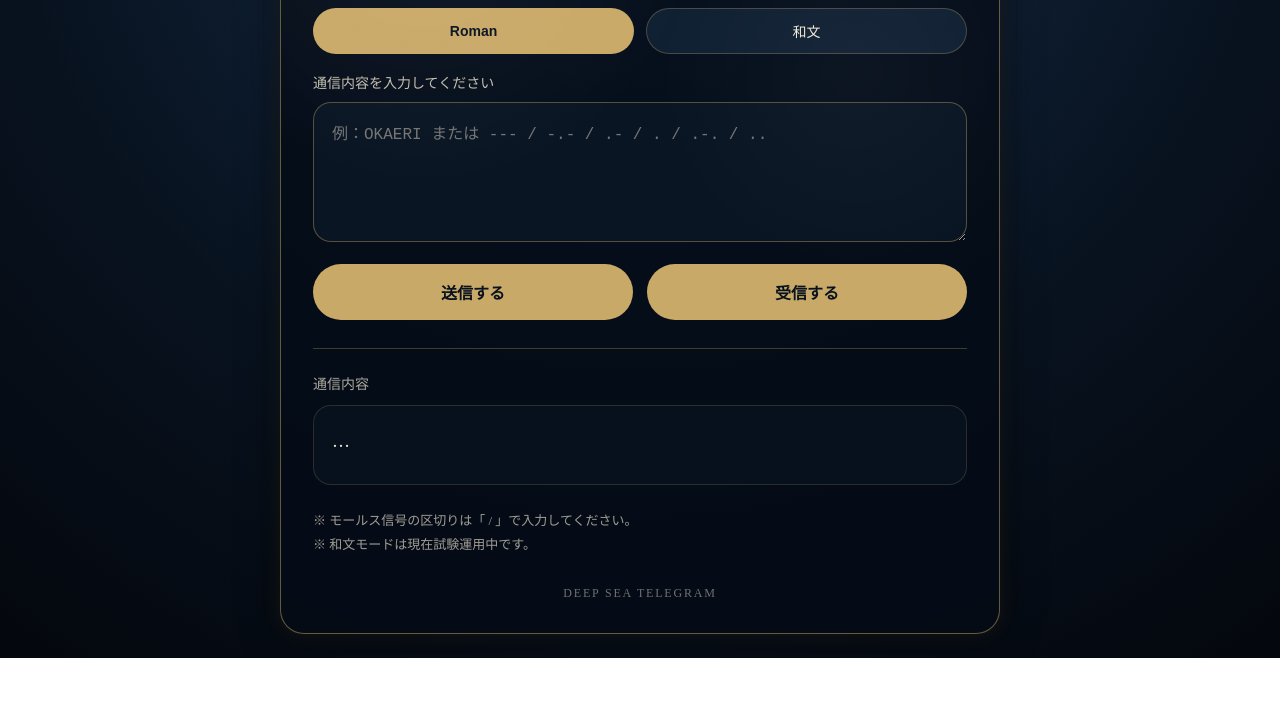
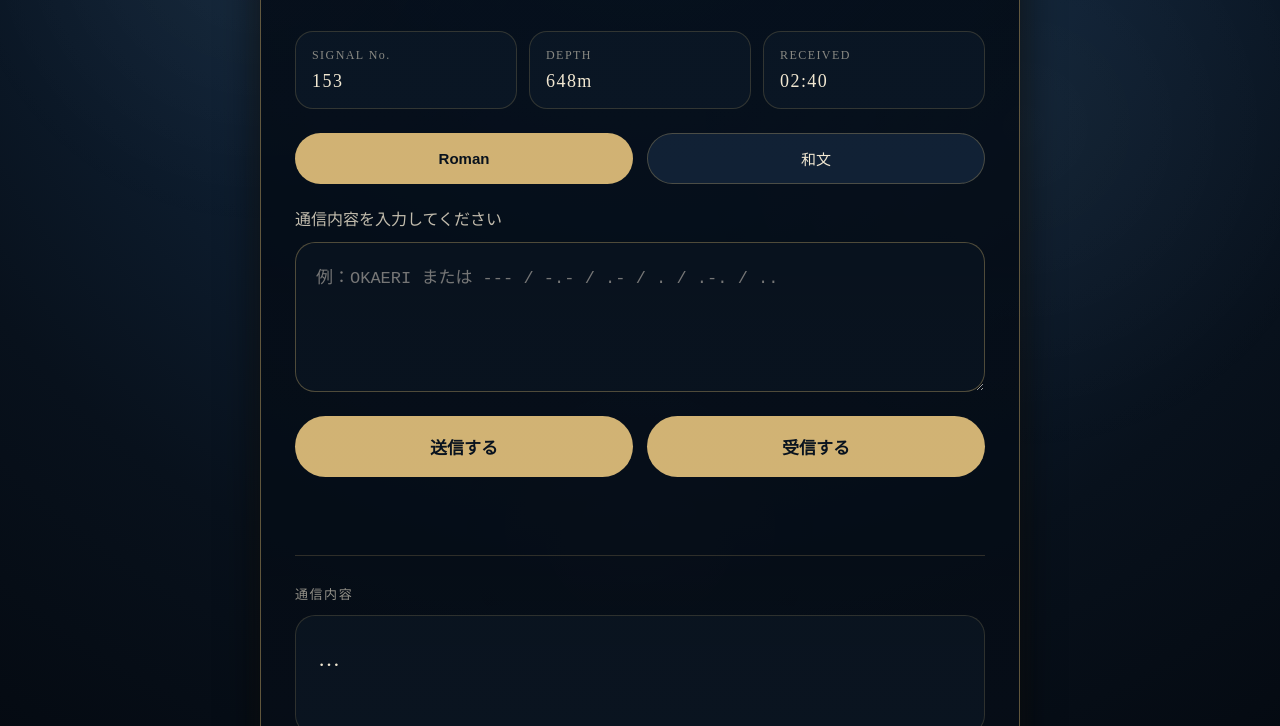
Before and after one commit to 00yui-yui00/shinkai-denshin, a plain HTML site: page index.html in a window 1280 px wide. Shown: the part 194-920 px from the top of the page. Before the commit the page ends 852 px from the top, so only its background shows below. Drawn offline with Linux system fonts and the light colour scheme.

Commit message:
Update index.html

```diff
--- a/index.html
+++ b/index.html
@@ -3,7 +3,6 @@
 <head>
 <meta charset="UTF-8">
 <meta name="viewport" content="width=device-width, initial-scale=1.0">
-
 <title>☾ 深海電信 解読室 ☾</title>
 
 <style>
@@ -15,9 +14,12 @@
 body{
     margin:0;
     min-height:100vh;
+
     background:
-    radial-gradient(circle at top,#17304d 0%,#08121f 60%,#04070d 100%);
-    color:#f3ead7;
+    radial-gradient(circle at top,#183554 0%,#08111c 60%,#02050a 100%);
+
+    color:#f2e8d2;
+
     font-family:
     "Yu Mincho",
     "Hiragino Mincho ProN",
@@ -28,38 +30,59 @@ body{
     align-items:center;
 
     padding:24px;
+
+    overflow-x:hidden;
+}
+
+body::before{
+
+    content:"";
+
+    position:fixed;
+    inset:0;
+
+    background:
+    radial-gradient(circle at 20% 15%, rgba(255,255,255,0.04), transparent 25%),
+    radial-gradient(circle at 80% 40%, rgba(255,255,255,0.03), transparent 30%),
+    radial-gradient(circle at 50% 90%, rgba(255,255,255,0.02), transparent 20%);
+
+    pointer-events:none;
 }
 
 .container{
 
     width:100%;
-    max-width:720px;
+    max-width:760px;
 
-    background:
-    rgba(4,12,22,0.82);
+    background:rgba(3,10,20,0.82);
 
-    border:1px solid rgba(201,169,103,0.5);
+    border:1px solid rgba(210,180,110,0.45);
 
-    border-radius:24px;
+    border-radius:28px;
 
-    padding:32px;
+    padding:34px;
+
+    position:relative;
 
     box-shadow:
-    0 0 40px rgba(0,0,0,0.6),
-    0 0 20px rgba(201,169,103,0.12);
+    0 0 40px rgba(0,0,0,0.7),
+    0 0 24px rgba(210,180,110,0.08);
 
-    position:relative;
     overflow:hidden;
 }
 
-.container::before{
+.container::after{
+
     content:"";
+
     position:absolute;
     inset:0;
 
     background:
-    radial-gradient(circle at 20% 10%, rgba(255,255,255,0.05), transparent 30%),
-    radial-gradient(circle at 80% 30%, rgba(255,255,255,0.03), transparent 25%);
+    linear-gradient(
+    transparent,
+    rgba(255,255,255,0.015)
+    );
 
     pointer-events:none;
 }
@@ -67,85 +90,135 @@ body{
 .title{
 
     text-align:center;
-    font-size:38px;
+
+    font-size:40px;
+
     letter-spacing:0.18em;
 
-    margin-bottom:8px;
+    margin-bottom:10px;
 }
 
 .subtitle{
 
     text-align:center;
-    font-size:14px;
 
-    opacity:0.75;
+    opacity:0.72;
 
-    margin-bottom:32px;
-    line-height:1.8;
+    line-height:2;
+
+    margin-bottom:34px;
+}
+
+.signal-box{
+
+    display:flex;
+    justify-content:space-between;
+    gap:12px;
+
+    margin-bottom:24px;
+
+    flex-wrap:wrap;
+}
+
+.signal-card{
+
+    flex:1;
+
+    min-width:180px;
+
+    background:#091523;
+
+    border:1px solid rgba(210,180,110,0.2);
+
+    border-radius:18px;
+
+    padding:16px;
+}
+
+.signal-label{
+
+    font-size:12px;
+
+    opacity:0.55;
+
+    margin-bottom:8px;
+
+    letter-spacing:0.12em;
+}
+
+.signal-value{
+
+    font-size:18px;
+
+    letter-spacing:0.08em;
 }
 
 .mode-switch{
 
     display:flex;
-    gap:12px;
+    gap:14px;
 
-    margin-bottom:18px;
+    margin-bottom:22px;
 }
 
 .mode-switch button{
 
     flex:1;
 
-    padding:12px;
-
-    border:none;
+    padding:14px;
 
     border-radius:999px;
 
-    background:#102033;
+    border:1px solid rgba(210,180,110,0.3);
 
-    color:#f3ead7;
+    background:#102034;
 
-    border:1px solid rgba(201,169,103,0.3);
+    color:#f2e8d2;
 
     cursor:pointer;
 
-    font-size:14px;
+    transition:0.2s;
+
+    font-size:15px;
 }
 
 .mode-switch button.active{
 
-    background:#c9a967;
-    color:#08121f;
+    background:#d1b273;
+
+    color:#08111c;
+
     font-weight:bold;
 }
 
 .label{
 
-    margin-bottom:10px;
-    font-size:14px;
+    margin-bottom:12px;
+
     opacity:0.8;
 }
 
 textarea{
 
     width:100%;
-    min-height:140px;
+
+    min-height:150px;
 
     resize:vertical;
 
-    border-radius:18px;
+    background:#07111d;
 
-    border:1px solid rgba(201,169,103,0.4);
+    color:#f2e8d2;
 
-    background:#091523;
+    border:1px solid rgba(210,180,110,0.35);
 
-    color:#f3ead7;
+    border-radius:20px;
 
-    padding:18px;
+    padding:20px;
 
-    font-size:16px;
-    line-height:1.8;
+    line-height:1.9;
+
+    font-size:17px;
 
     outline:none;
 }
@@ -153,29 +226,35 @@ textarea{
 .buttons{
 
     display:flex;
+
     gap:14px;
 
-    margin-top:18px;
+    margin-top:20px;
+
+    flex-wrap:wrap;
 }
 
 .action-btn{
 
     flex:1;
 
-    padding:16px;
+    min-width:180px;
+
+    padding:18px;
 
     border:none;
 
     border-radius:999px;
 
+    background:#d1b273;
+
+    color:#07111d;
+
+    font-weight:bold;
+
+    font-size:17px;
+
     cursor:pointer;
-
-    background:#c9a967;
-
-    color:#08121f;
-
-    font-size:16px;
-    font-weight:bold;
 
     transition:0.2s;
 }
@@ -187,59 +266,97 @@ textarea{
 
 .result-box{
 
-    margin-top:28px;
+    margin-top:34px;
 
-    border-top:1px solid rgba(201,169,103,0.3);
+    border-top:1px solid rgba(210,180,110,0.2);
 
-    padding-top:24px;
+    padding-top:28px;
 }
 
 .result-title{
 
-    font-size:14px;
-    opacity:0.7;
+    margin-bottom:12px;
 
-    margin-bottom:12px;
+    opacity:0.6;
+
+    font-size:13px;
+
+    letter-spacing:0.12em;
 }
 
 .result{
 
-    min-height:80px;
-
-    padding:18px;
-
-    border-radius:18px;
+    min-height:120px;
 
     background:#07111d;
 
-    border:1px solid rgba(201,169,103,0.18);
+    border-radius:20px;
+
+    border:1px solid rgba(210,180,110,0.18);
+
+    padding:22px;
+
+    font-size:22px;
 
     line-height:1.9;
-    font-size:18px;
 
     word-break:break-word;
 }
 
+.copy-btn{
+
+    margin-top:16px;
+
+    width:100%;
+
+    padding:14px;
+
+    border:none;
+
+    border-radius:999px;
+
+    background:#102034;
+
+    color:#f2e8d2;
+
+    border:1px solid rgba(210,180,110,0.2);
+
+    cursor:pointer;
+}
+
+.status{
+
+    margin-top:16px;
+
+    min-height:28px;
+
+    opacity:0.7;
+
+    font-size:14px;
+}
+
 .note{
 
-    margin-top:24px;
+    margin-top:28px;
+
+    line-height:1.9;
+
+    opacity:0.65;
 
     font-size:13px;
-    line-height:1.8;
-
-    opacity:0.65;
 }
 
 .footer{
 
-    margin-top:30px;
+    margin-top:34px;
 
     text-align:center;
 
-    font-size:12px;
     opacity:0.45;
 
-    letter-spacing:0.15em;
+    letter-spacing:0.18em;
+
+    font-size:12px;
 }
 
 @media(max-width:600px){
@@ -249,7 +366,7 @@ textarea{
     }
 
     .title{
-        font-size:28px;
+        font-size:30px;
     }
 
     .buttons{
@@ -271,6 +388,25 @@ textarea{
     <div class="subtitle">
         波間より届いた通信を、ここで受信します。<br>
         言葉にならなかった想いを、暗号へ。
+    </div>
+
+    <div class="signal-box">
+
+        <div class="signal-card">
+            <div class="signal-label">SIGNAL No.</div>
+            <div class="signal-value" id="signalNumber">014</div>
+        </div>
+
+        <div class="signal-card">
+            <div class="signal-label">DEPTH</div>
+            <div class="signal-value" id="depthValue">372m</div>
+        </div>
+
+        <div class="signal-card">
+            <div class="signal-label">RECEIVED</div>
+            <div class="signal-value" id="timeValue">--:--</div>
+        </div>
+
     </div>
 
     <div class="mode-switch">
@@ -304,6 +440,8 @@ textarea{
 
     </div>
 
+    <div class="status" id="statusText"></div>
+
     <div class="result-box">
 
         <div class="result-title">
@@ -314,11 +452,16 @@ textarea{
             …
         </div>
 
+        <button class="copy-btn" onclick="copyResult()">
+            通信内容をコピー
+        </button>
+
     </div>
 
     <div class="note">
         ※ モールス信号の区切りは「 / 」で入力してください。<br>
-        ※ 和文モードは現在試験運用中です。
+        ※ 和文モードは現在試験運用中です。<br>
+        ※ 深海電信は静かな海より送信されています。
     </div>
 
     <div class="footer">
@@ -332,7 +475,6 @@ textarea{
 let currentMode = "roman";
 
 const romanMap = {
-
 "A":".-",
 "B":"-...",
 "C":"-.-.",
@@ -359,7 +501,6 @@ const romanMap = {
 "X":"-..-",
 "Y":"-.--",
 "Z":"--..",
-
 "0":"-----",
 "1":".----",
 "2":"..---",
@@ -370,67 +511,55 @@ const romanMap = {
 "7":"--...",
 "8":"---..",
 "9":"----."
-
 };
 
 const jpMap = {
-
 "あ":"－－・－－",
 "い":"・－",
 "う":"・・－",
 "え":"－・－－－",
 "お":"・－・・・",
-
 "か":"・－・・",
 "き":"－・－・・",
 "く":"・・・－",
 "け":"－・－－",
 "こ":"－－－－",
-
 "さ":"－・－・－",
 "し":"－－・－・",
 "す":"－－－・－",
 "せ":"・－－－・",
 "そ":"－－－・",
-
 "た":"－・",
 "ち":"・・－・",
 "つ":"・－－・",
 "て":"・－・－－",
 "と":"・・－・・",
-
 "な":"・－・",
 "に":"－・－・",
 "ぬ":"・・・・",
 "ね":"－－・－",
 "の":"・・－－",
-
 "は":"－・・・",
 "ひ":"－－・・－",
 "ふ":"－－・・",
 "へ":"・",
 "ほ":"－・・",
-
 "ま":"－・・－",
 "み":"・・－・－",
 "む":"－",
 "め":"－・・・－",
 "も":"－・・－・",
-
 "や":"・－－",
 "ゆ":"－・・－－",
 "よ":"－－",
-
 "ら":"・・・",
 "り":"－－・",
 "る":"－・－－・",
 "れ":"－－－",
 "ろ":"・－・－",
-
 "わ":"－・－",
 "を":"・－－－",
 "ん":"・－・－・"
-
 };
 
 function reverseMap(obj){
@@ -442,6 +571,30 @@ function reverseMap(obj){
 
 const reverseRomanMap = reverseMap(romanMap);
 const reverseJpMap = reverseMap(jpMap);
+
+function updateSignalData(){
+
+    const signal =
+    Math.floor(Math.random()*900)+100;
+
+    const depth =
+    Math.floor(Math.random()*900)+100;
+
+    const now = new Date();
+
+    const time =
+    now.getHours().toString().padStart(2,"0")+
+    ":"+
+    now.getMinutes().toString().padStart(2,"0");
+
+    document.getElementById("signalNumber").textContent = signal;
+    document.getElementById("depthValue").textContent = depth + "m";
+    document.getElementById("timeValue").textContent = time;
+}
+
+updateSignalData();
+
+setInterval(updateSignalData,30000);
 
 document.getElementById("romanBtn").onclick = ()=>{
 
@@ -459,6 +612,11 @@ document.getElementById("jpBtn").onclick = ()=>{
     document.getElementById("romanBtn").classList.remove("active");
 };
 
+function showStatus(text){
+
+    document.getElementById("statusText").textContent = text;
+}
+
 function encodeMessage(){
 
     const input =
@@ -467,9 +625,12 @@ function encodeMessage(){
     .trim();
 
     if(!input){
-
         return;
     }
+
+    showStatus("送信中...");
+
+    setTimeout(()=>{
 
         let result = "";
 
@@ -492,6 +653,10 @@ function encodeMessage(){
         }
 
         document.getElementById("resultArea").textContent = result;
+
+        showStatus("通信を送信しました。");
+
+    },1000);
 }
 
 function decodeMessage(){
@@ -502,9 +667,12 @@ function decodeMessage(){
     .trim();
 
     if(!input){
-
         return;
     }
+
+    showStatus("受信中...");
+
+    setTimeout(()=>{
 
         const parts =
         input
@@ -529,6 +697,23 @@ function decodeMessage(){
         }
 
         document.getElementById("resultArea").textContent = result;
+
+        showStatus("通信を受信しました。");
+
+    },1000);
+}
+
+function copyResult(){
+
+    const text =
+    document.getElementById("resultArea")
+    .textContent;
+
+    navigator.clipboard.writeText(text)
+    .then(()=>{
+
+        showStatus("通信内容をコピーしました。");
+    });
 }
 
 </script>
```
Lines whose indentation alone changed are shown as unchanged.
